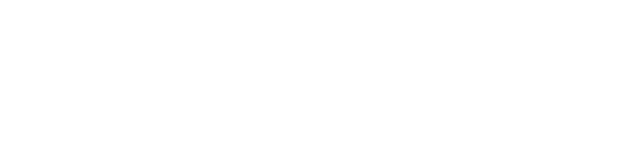
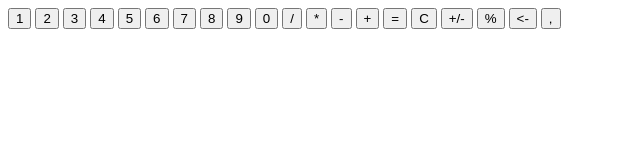
Before and after one commit to imvot/calculator, a plain HTML site: page index.html in a window 1280 px wide. Shown: the whole page, without its empty margins (0-640 px from the left). Drawn offline with Linux system fonts and the light colour scheme.

Commit message:
Add basic calculator interface

```diff
--- a/index.html
+++ b/index.html
@@ -8,5 +8,26 @@
     </head>
 
     <body>
+        <div id="display"></div>
+        <button data-number="1">1</button>
+        <button data-number="2">2</button>
+        <button data-number="3">3</button>
+        <button data-number="4">4</button>
+        <button data-number="5">5</button>
+        <button data-number="6">6</button>
+        <button data-number="7">7</button>
+        <button data-number="8">8</button>
+        <button data-number="9">9</button>
+        <button data-number="0">0</button>
+        <button data-operator="/">/</button>
+        <button data-operator="*">*</button>
+        <button data-operator="-">-</button>
+        <button data-operator="+">+</button>
+        <button data-operator="=">=</button>
+        <button data-action="clear">C</button>
+        <button data-action="symbol">+/-</button>
+        <button data-action="percentage">%</button>
+        <button data-action="backspace">&lt;-</button>
+        <button data-action="float">,</button>
     </body>
 </html>
```
